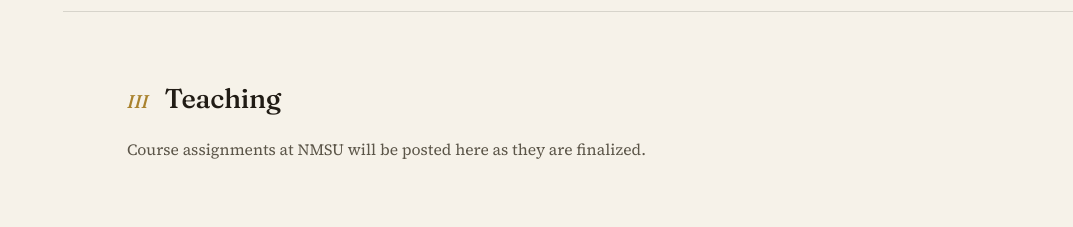
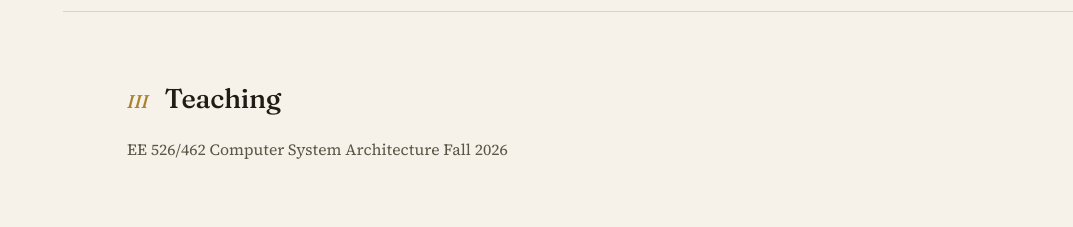
Before and after one commit to bsaberla/BSL_Website, a plain HTML site: page index.html in a window 1280 px wide. Shown: the part 3480-3707 px from the top of the page, without its empty margins (207-1280 px from the left). Drawn offline with Linux system fonts and the light colour scheme.

Commit message:
Update index.html

```diff
--- a/index.html
+++ b/index.html
@@ -420,7 +420,7 @@
     <!-- III. TEACHING -->
     <section class="block" id="teaching">
       <div class="block-head"><span class="rn-big">III</span><h2>Teaching</h2></div>
-      <p class="block-sub">Course assignments at NMSU will be posted here as they are finalized.</p>
+      <p class="block-sub">EE 526/462 Computer System Architecture Fall 2026</p>
     </section>
 
     <!-- IV. STUDENTS -->
```
